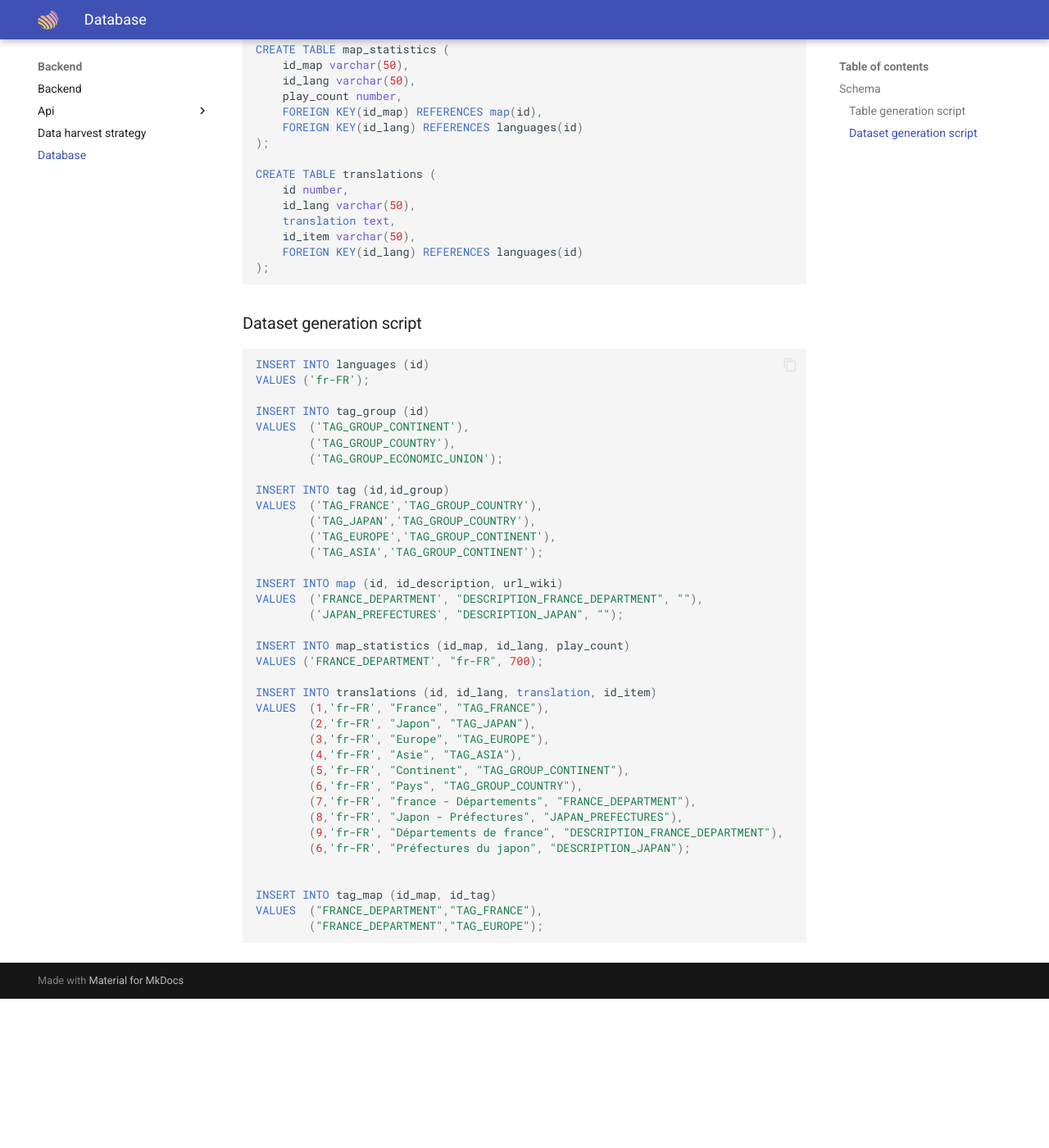
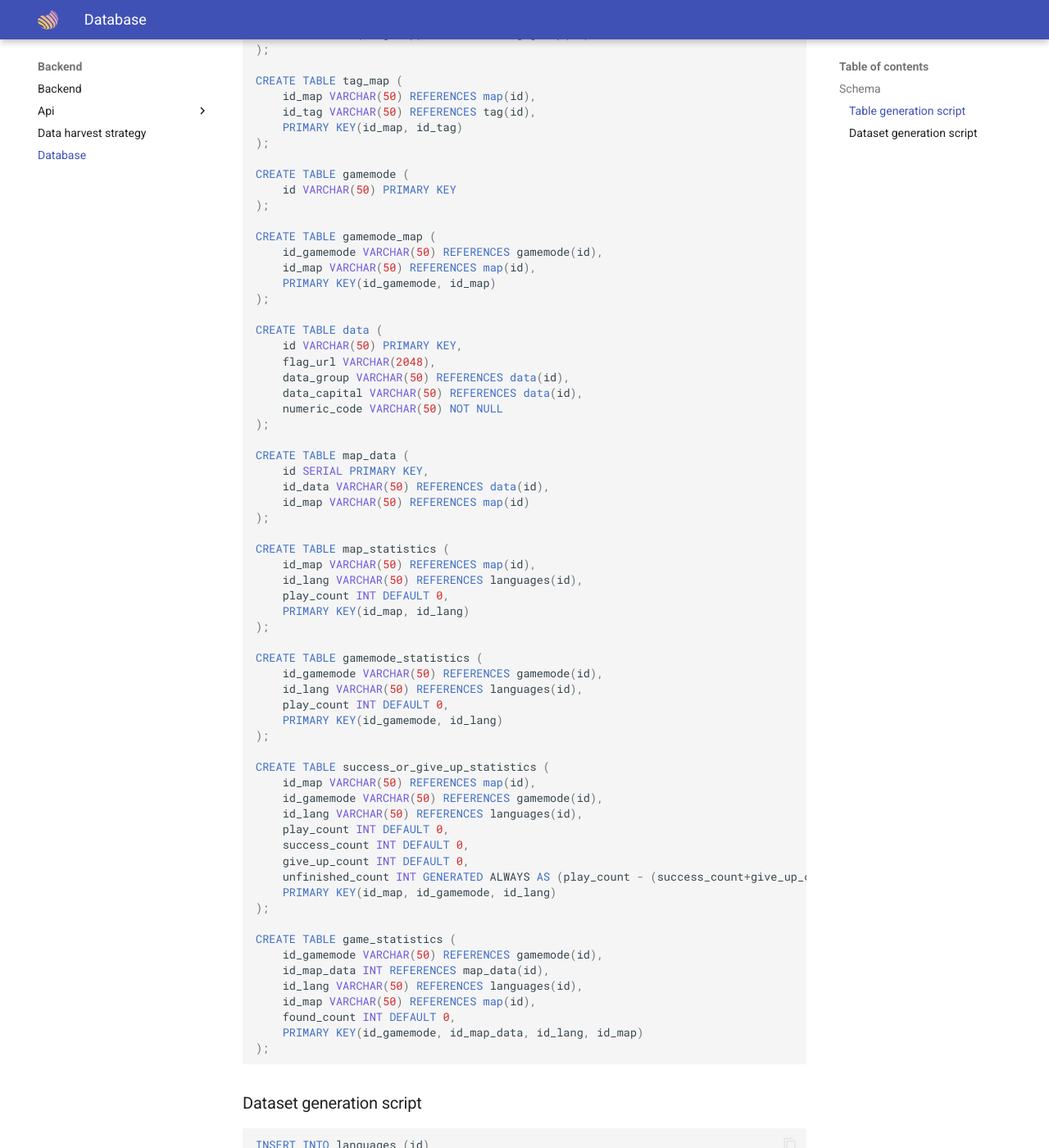
Before and after one commit to ArnoBidet/wanderways-doc, an MkDocs documentation site: the page built from docs/backend/database.md, in a window 1280 px wide and 1400 px high, scrolled down 1463 px. Shown: the whole window at 82% size. Built offline with MkDocs 1.6.1 and Material for MkDocs 9.7.7, drawn with Linux system fonts in a browser that asks for light colours; the version menu is left out; before the commit the page ends 2681 px from its top, so only the background shows below that; some of the changed text lies outside the part shown.

````diff
--- a/docs/backend/database.md
+++ b/docs/backend/database.md
@@ -7,47 +7,98 @@
 ### Table generation script
 
 ```sql
+CREATE TABLE languages (
+    id VARCHAR(50),
+    PRIMARY KEY(id)
+);
+
+CREATE TABLE translations (
+    id SERIAL PRIMARY KEY,
+    id_lang VARCHAR(50) REFERENCES languages(id),
+    translation text,
+    id_item VARCHAR(50)
+);
+
 CREATE TABLE map (
-    id varchar(50),
-    id_description varchar(50),
-    url_wiki  varchar(250)
+    id VARCHAR(50) PRIMARY KEY,
+    id_description VARCHAR(50),
+    url_wiki  VARCHAR(250)
 );
+
 CREATE TABLE tag_group (
-    id varchar(50)
+    id VARCHAR(50) PRIMARY KEY
 );
 
 CREATE TABLE tag (
-    id varchar(50),
-    id_group varchar(50),
+    id VARCHAR(50) PRIMARY KEY,
+    id_group VARCHAR(50) NOT NULL,
     FOREIGN KEY(id_group) REFERENCES tag_group(id)
 );
 
 CREATE TABLE tag_map (
-    id_map varchar(50),
-    id_tag varchar(50),
-    FOREIGN KEY(id_tag) REFERENCES tag(id),
-    FOREIGN KEY(id_map) REFERENCES map(id)
+    id_map VARCHAR(50) REFERENCES map(id),
+    id_tag VARCHAR(50) REFERENCES tag(id),
+    PRIMARY KEY(id_map, id_tag)
 );
 
-CREATE TABLE languages (
-    id varchar(50)
+CREATE TABLE gamemode (
+    id VARCHAR(50) PRIMARY KEY
+);
+
+CREATE TABLE gamemode_map (
+    id_gamemode VARCHAR(50) REFERENCES gamemode(id),
+    id_map VARCHAR(50) REFERENCES map(id),
+    PRIMARY KEY(id_gamemode, id_map)
+);
+
+CREATE TABLE data (
+    id VARCHAR(50) PRIMARY KEY,
+    flag_url VARCHAR(2048),
+    data_group VARCHAR(50) REFERENCES data(id),
+    data_capital VARCHAR(50) REFERENCES data(id),
+    numeric_code VARCHAR(50) NOT NULL
+);
+
+CREATE TABLE map_data (
+    id SERIAL PRIMARY KEY,
+    id_data VARCHAR(50) REFERENCES data(id),
+    id_map VARCHAR(50) REFERENCES map(id)
 );
 
 CREATE TABLE map_statistics (
-    id_map varchar(50),
-    id_lang varchar(50),
-    play_count number,
-    FOREIGN KEY(id_map) REFERENCES map(id),
-    FOREIGN KEY(id_lang) REFERENCES languages(id)
+    id_map VARCHAR(50) REFERENCES map(id),
+    id_lang VARCHAR(50) REFERENCES languages(id),
+    play_count INT DEFAULT 0,
+    PRIMARY KEY(id_map, id_lang)
 );
 
-CREATE TABLE translations (
-    id number,
-    id_lang varchar(50),
-    translation text,
-    id_item varchar(50),
-    FOREIGN KEY(id_lang) REFERENCES languages(id)
+CREATE TABLE gamemode_statistics (
+    id_gamemode VARCHAR(50) REFERENCES gamemode(id),
+    id_lang VARCHAR(50) REFERENCES languages(id),
+    play_count INT DEFAULT 0,
+    PRIMARY KEY(id_gamemode, id_lang)
 );
+
+CREATE TABLE success_or_give_up_statistics (
+    id_map VARCHAR(50) REFERENCES map(id),
+    id_gamemode VARCHAR(50) REFERENCES gamemode(id),
+    id_lang VARCHAR(50) REFERENCES languages(id),
+    play_count INT DEFAULT 0,
+    success_count INT DEFAULT 0,
+    give_up_count INT DEFAULT 0,
+    unfinished_count INT GENERATED ALWAYS AS (play_count - (success_count+give_up_count)) STORED,
+    PRIMARY KEY(id_map, id_gamemode, id_lang)
+);
+
+CREATE TABLE game_statistics (
+    id_gamemode VARCHAR(50) REFERENCES gamemode(id),
+    id_map_data INT REFERENCES map_data(id),
+    id_lang VARCHAR(50) REFERENCES languages(id),
+    id_map VARCHAR(50) REFERENCES map(id),
+    found_count INT DEFAULT 0,
+    PRIMARY KEY(id_gamemode, id_map_data, id_lang, id_map)
+);
+
 ```
 
 ### Dataset generation script
````
